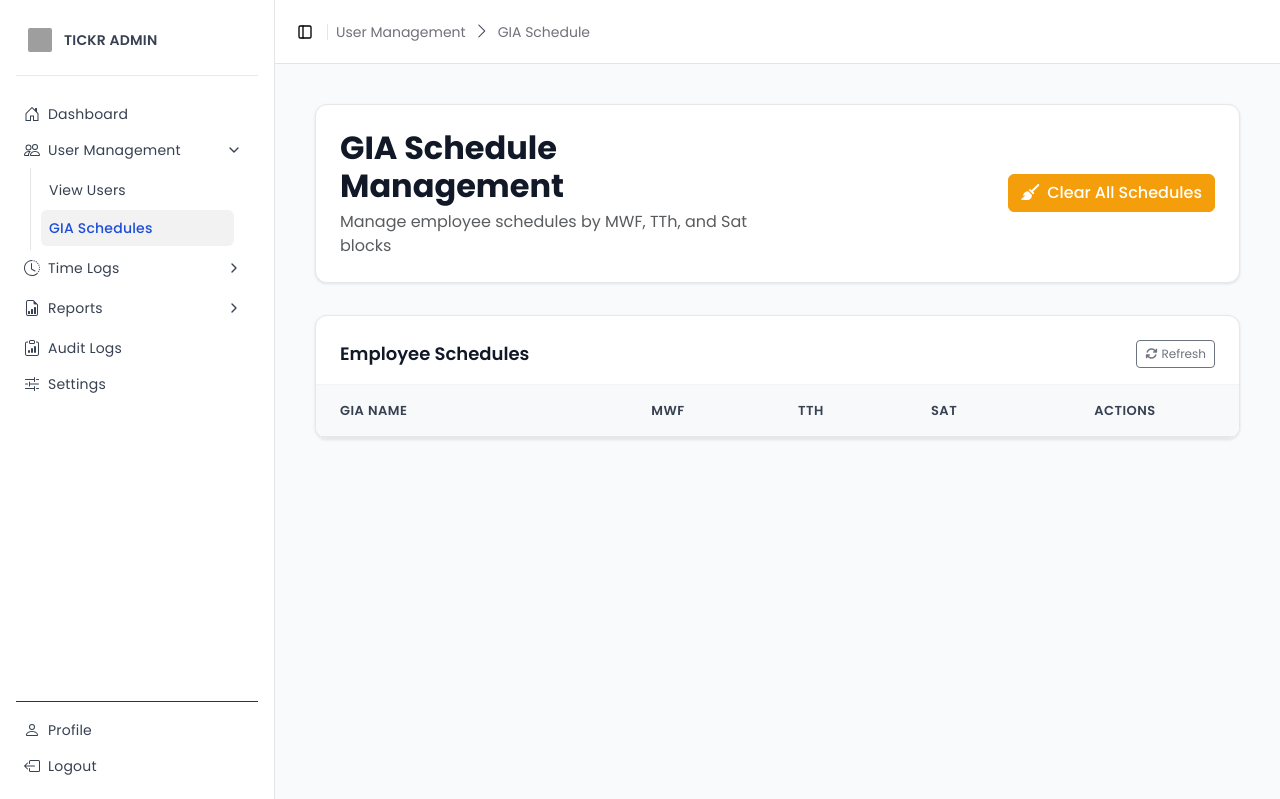
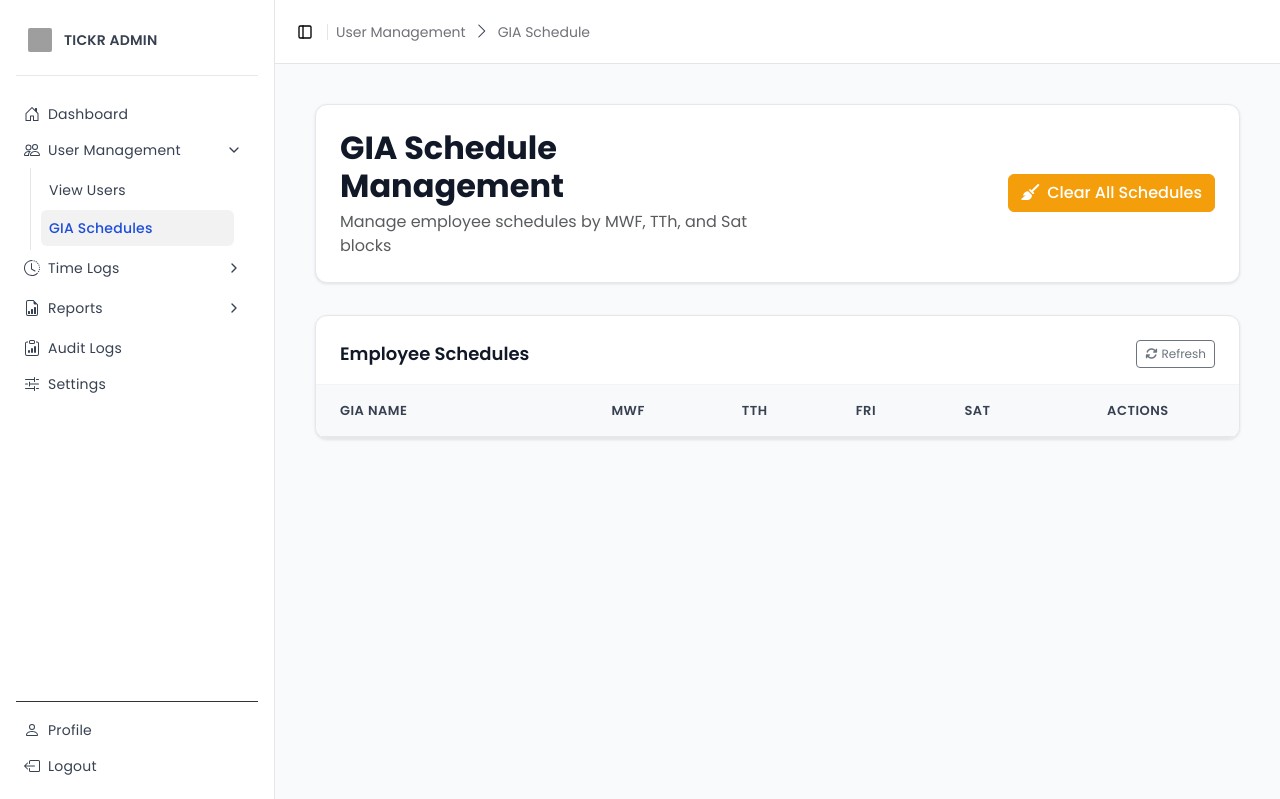
Before and after one commit to earlhsjks/tickr, a Flask app: page /admin/gia-schedule in a window 1280 px wide. Shown: the top 799 px of the page. Run offline with Flask 3, Linux system fonts and the light colour scheme; the visitor is signed in with stand-in values (Sample User, id 1); data comes from the database, SQL or seed files in the repository; data that the repository does not hold is empty; parts of the project's set-up code (start-up, migrations or seed data) failed here and were passed over; some libraries are stand-ins or nearby versions; grey boxes are pictures that could not be loaded.

Commit message:
added fri to sched

```diff
--- a/routes/api.py
+++ b/routes/api.py
@@ -241,7 +241,7 @@ def get_schedules():
     ).order_by(User.first_name).all()
 
     # Only get schedules that fit the new block format
-    schedules = Schedule.query.filter(Schedule.day.in_(['mwf', 'tth', 'sat'])).all()
+    schedules = Schedule.query.filter(Schedule.day.in_(['mwf', 'tth', 'fri', 'sat'])).all()
 
     sched_list = [serialize_schedule(s) for s in schedules]
     users_list = []
@@ -325,7 +325,7 @@ def update_schedule(user_id):
 
     try:
         # Updated to loop through the new schedule blocks instead of every single day
-        for day in ['mwf', 'tth', 'sat']:
+        for day in ['mwf', 'tth', 'fri', 'sat']:
             match = next((s for s in schedules if s.get('day') == day), None)
             brokenMatch = next((b for b in brokenScheds if b.get('day') == day), None)
 
@@ -719,11 +719,11 @@ def status():
 
     # 1. Map actual day name to your block identifiers
     day_name = datetime.today().strftime('%A').lower()
-    day_map = {
-        'monday': 'mwf', 'wednesday': 'mwf', 'friday': 'mwf',
-        'tuesday': 'tth', 'thursday': 'tth',
-        'saturday': 'sat'
-    }
+        day_map = {
+            'monday': 'mw', 'wednesday': 'mw',
+            'tuesday': 'tth', 'thursday': 'tth',
+            'friday': 'fri', 'saturday': 'sat'
+        }
     target_block = day_map.get(day_name) # Will be None on Sundays
 
     # 2. Get latest attendance for today
@@ -897,9 +897,9 @@ def clock_in():
         # 1. Map actual day to our new blocks
         day_name = now_dt.strftime('%A').lower()
         day_map = {
-            'monday': 'mwf', 'wednesday': 'mwf', 'friday': 'mwf',
+            'monday': 'mw', 'wednesday': 'mw',
             'tuesday': 'tth', 'thursday': 'tth',
-            'saturday': 'sat'
+            'friday': 'fri', 'saturday': 'sat'
         }
         target_block = day_map.get(day_name) # Sunday returns None
 
@@ -928,7 +928,7 @@ def clock_in():
         special_early_in = allowed_early_in
 
         # Add special 30min early-in for 7:30 AM shifts on weekday blocks (mwf/tth)
-        if target_block in ["mwf", "tth"]:
+        if target_block in ["mwf", "tth", "fri"]:
             if any(s.start_time == time(7, 30) for s in user_schedules):
                 special_early_in += 30
 
@@ -1022,9 +1022,9 @@ def clock_out():
         # 1. Map current day to the schedule blocks
         day_name = now.strftime('%A').lower()
         day_map = {
-            'monday': 'mwf', 'wednesday': 'mwf', 'friday': 'mwf',
+            'monday': 'mw', 'wednesday': 'mw',
             'tuesday': 'tth', 'thursday': 'tth',
-            'saturday': 'sat'
+            'friday': 'fri', 'saturday': 'sat'
         }
         target_block = day_map.get(day_name)
 
--- a/static/js/schedule.js
+++ b/static/js/schedule.js
@@ -44,7 +44,7 @@ async function loadSchedules() {
         });
 
         // New block identifiers
-        const blocks = ['mwf', 'tth', 'sat'];
+        const blocks = ['mwf', 'tth', 'fri', 'sat'];
         const tbody = document.getElementById('scheduleTableBody');
         tbody.innerHTML = '';
 
@@ -106,14 +106,14 @@ document.getElementById('scheduleTableBody').addEventListener('click', e => {
             document.getElementById('userId').value = user.user_id;
 
             // Reset all inputs first
-            ['mwf', 'tth', 'sat'].forEach(block => {
+            ['mw', 'tth', 'fri', 'sat'].forEach(block => {
                 document.getElementById(`${block}In`).value = '';
                 document.getElementById(`${block}Out`).value = '';
             });
 
             // Populate Main Inputs
             scheds.forEach(s => {
-                const block = s.day; // 'mwf', 'tth', 'sat'
+                const block = s.day; // 'mw', 'tth', 'fri', 'sat'
                 if (document.getElementById(`${block}In`)) {
                     document.getElementById(`${block}In`).value = s.start_time || '';
                     document.getElementById(`${block}Out`).value = s.end_time || '';
@@ -180,7 +180,7 @@ function setupModal() {
         const userId = document.getElementById('userId').value;
 
         // Collect Main Blocks
-        const schedules = ['mwf', 'tth', 'sat'].map(block => ({
+        const schedules = ['mwf', 'tth', 'fri', 'sat'].map(block => ({
             day: block,
             start_time: document.getElementById(`${block}In`).value || null,
             end_time: document.getElementById(`${block}Out`).value || null
--- a/templates/admin/schedule.html
+++ b/templates/admin/schedule.html
@@ -43,6 +43,7 @@
                                 <th class="ps-4">GIA Name</th>
                                 <th class="text-center">MWF</th>
                                 <th class="text-center">TTh</th>
+                                <th class="text-center">Fri</th>
                                 <th class="text-center">Sat</th>
                                 <th class="text-center">Actions</th>
                             </tr>
@@ -99,6 +100,18 @@
                                     </div>
 
                                     <div class="col-md-6 mb-2">
+                                        <label class="form-label fw-semibold">Fri</label>
+                                        <div class="d-flex gap-2">
+                                            <div class="input-group">
+                                                <input type="time" class="form-control" id="friIn">
+                                            </div>
+                                            <div class="input-group">
+                                                <input type="time" class="form-control" id="friOut">
+                                            </div>
+                                        </div>
+                                    </div>
+
+                                    <div class="col-md-6 mb-2">
                                         <label class="form-label fw-semibold">Saturday</label>
                                         <div class="d-flex gap-2">
                                             <div class="input-group">
@@ -146,6 +159,7 @@
                         <select class="form-select broken-day">
                             <option value="mwf">MWF</option>
                             <option value="tth">TTh</option>
+                            <option value="fri">Fri</option>
                             <option value="sat">Saturday</option>
                         </select>
                     </div>
```
